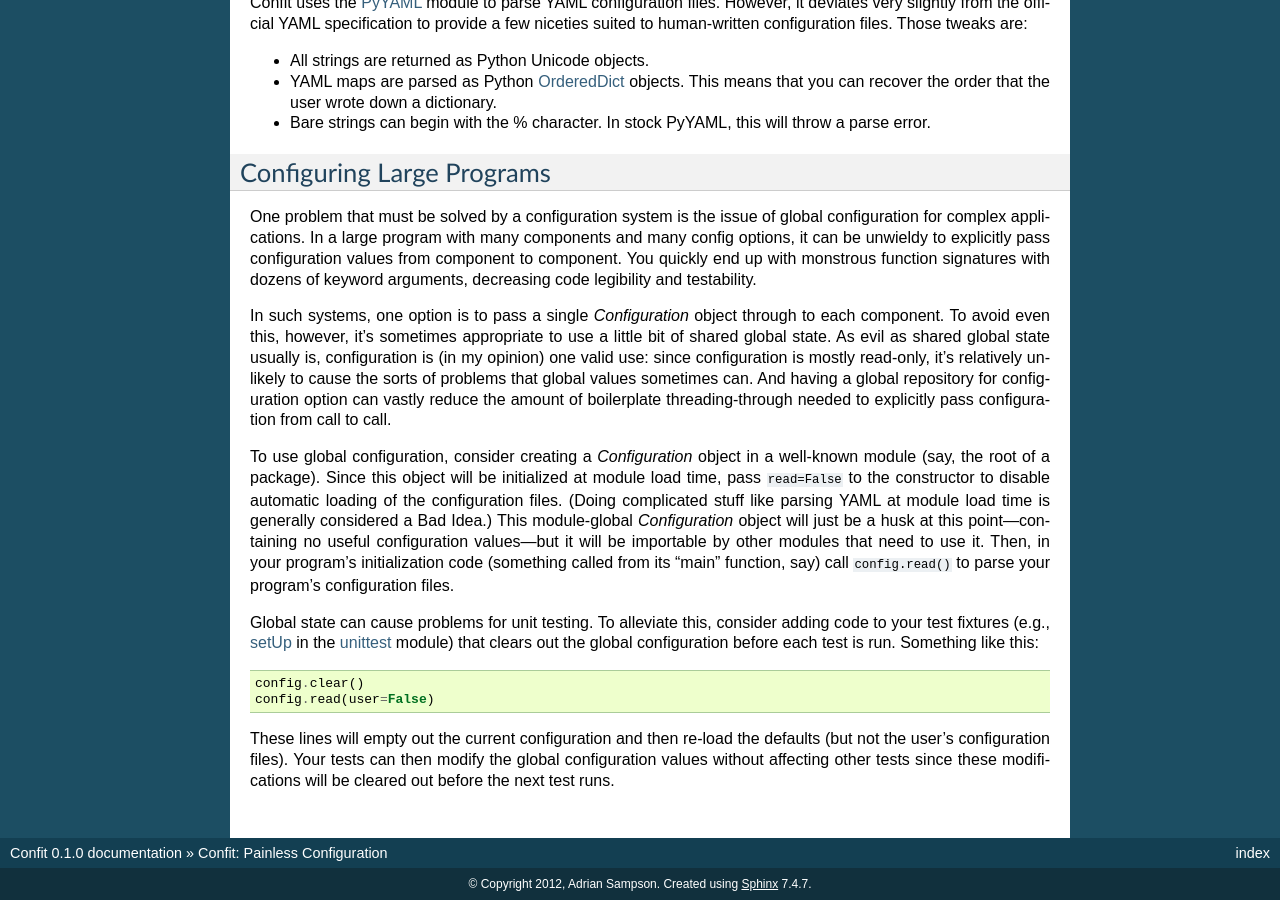
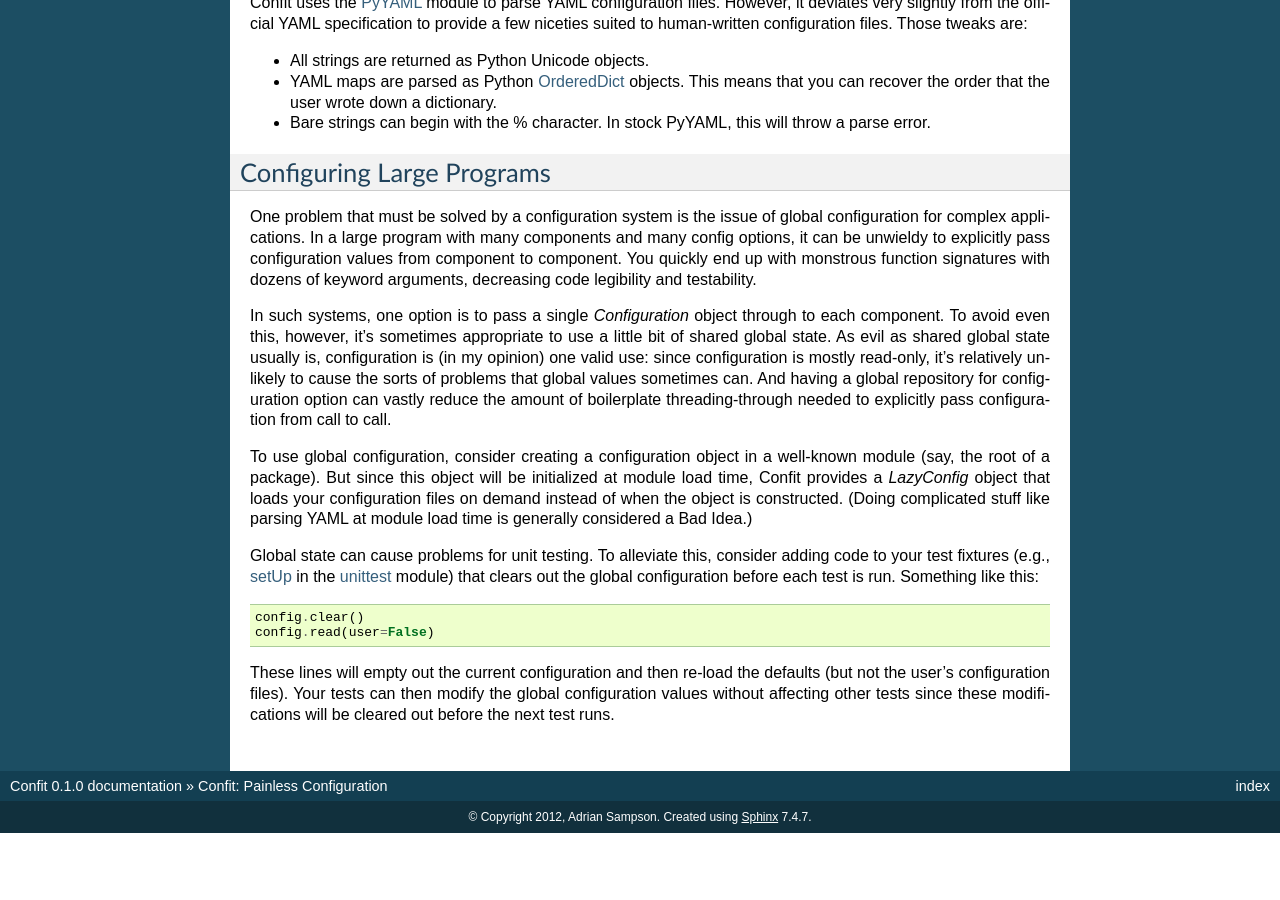
Before and after one commit to beetbox/confuse, a Sphinx documentation site: the page built from docs/index.rst, in a window 1280 px wide and 900 px high, scrolled down 3851 px. Built offline with Sphinx 7.4.7, drawn with Linux system fonts in a browser that asks for light colours; after the commit the page ends 4684 px from its top, so only the background shows below that.

Commit message:
add LazyConfig subclass
This lets a configuration object to be constructed as a module global but to
do all its heavy lifting (YAML parsing, etc.) to be deferred to when the
object is actually needed.

```diff
--- a/docs/index.rst
+++ b/docs/index.rst
@@ -295,17 +295,12 @@ can. And having a global repository for configuration option can vastly
 reduce the amount of boilerplate threading-through needed to explicitly
 pass configuration from call to call.
 
-To use global configuration, consider creating a `Configuration` object
-in a well-known module (say, the root of a package). Since this object
-will be initialized at module load time, pass ``read=False`` to the
-constructor to disable automatic loading of the configuration files.
-(Doing complicated stuff like parsing YAML at module load time is
-generally considered a Bad Idea.) This module-global `Configuration`
-object will just be a husk at this point---containing no useful
-configuration values---but it will be importable by other modules that
-need to use it. Then, in your program's initialization code (something
-called from its "main" function, say) call ``config.read()`` to parse
-your program's configuration files.
+To use global configuration, consider creating a configuration object in
+a well-known module (say, the root of a package). But since this object
+will be initialized at module load time, Confit provides a `LazyConfig`
+object that loads your configuration files on demand instead of when the
+object is constructed. (Doing complicated stuff like parsing YAML at
+module load time is generally considered a Bad Idea.)
 
 Global state can cause problems for unit testing. To alleviate this,
 consider adding code to your test fixtures (e.g., `setUp`_ in the
--- a/example/__init__.py
+++ b/example/__init__.py
@@ -4,9 +4,9 @@ from __future__ import unicode_literals
 import confit
 import argparse
 
+config = confit.LazyConfig('ConfitExample', __name__)
+
 def main():
-    config = confit.Configuration('ConfitExample', __name__)
-
     parser = argparse.ArgumentParser(description='example Confit program')
     parser.add_argument('--library', '-l', dest='library', metavar='LIBPATH',
                         help='library database file')
```
Also changed, not shown: confit.py (+28 -0 lines).
